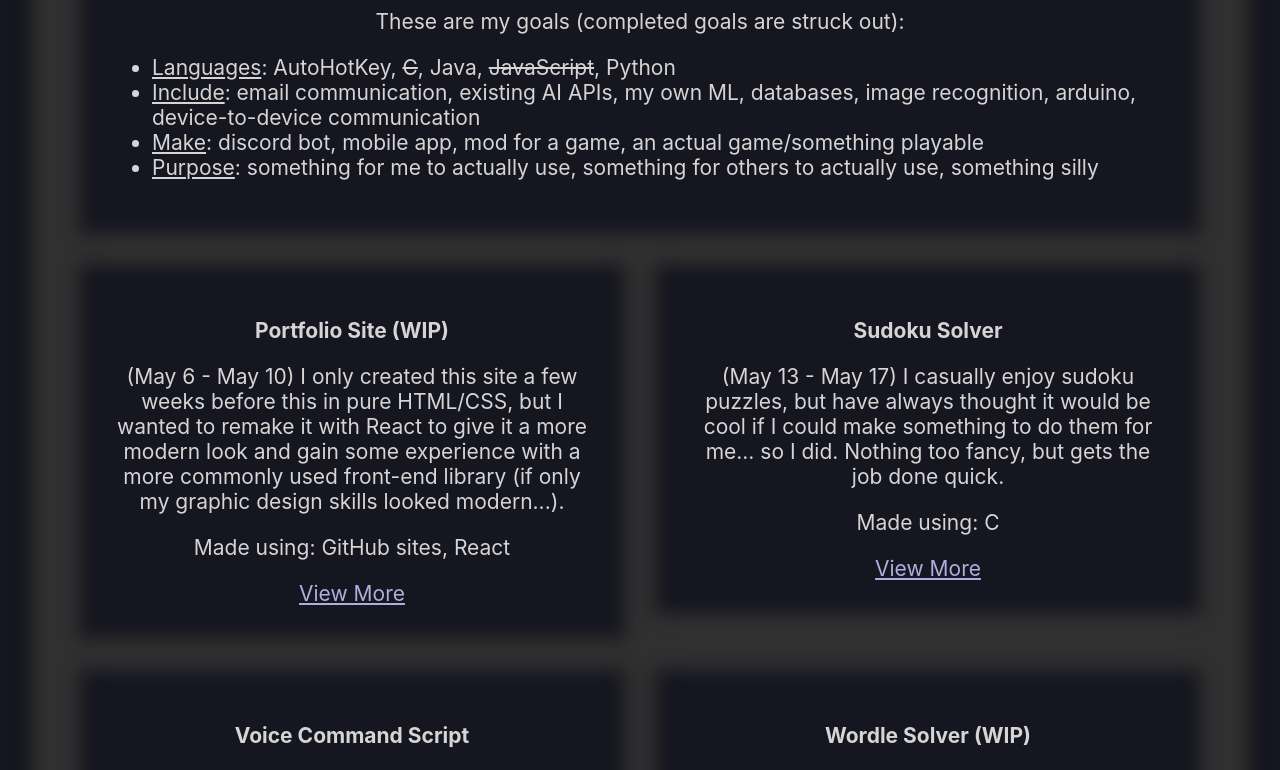
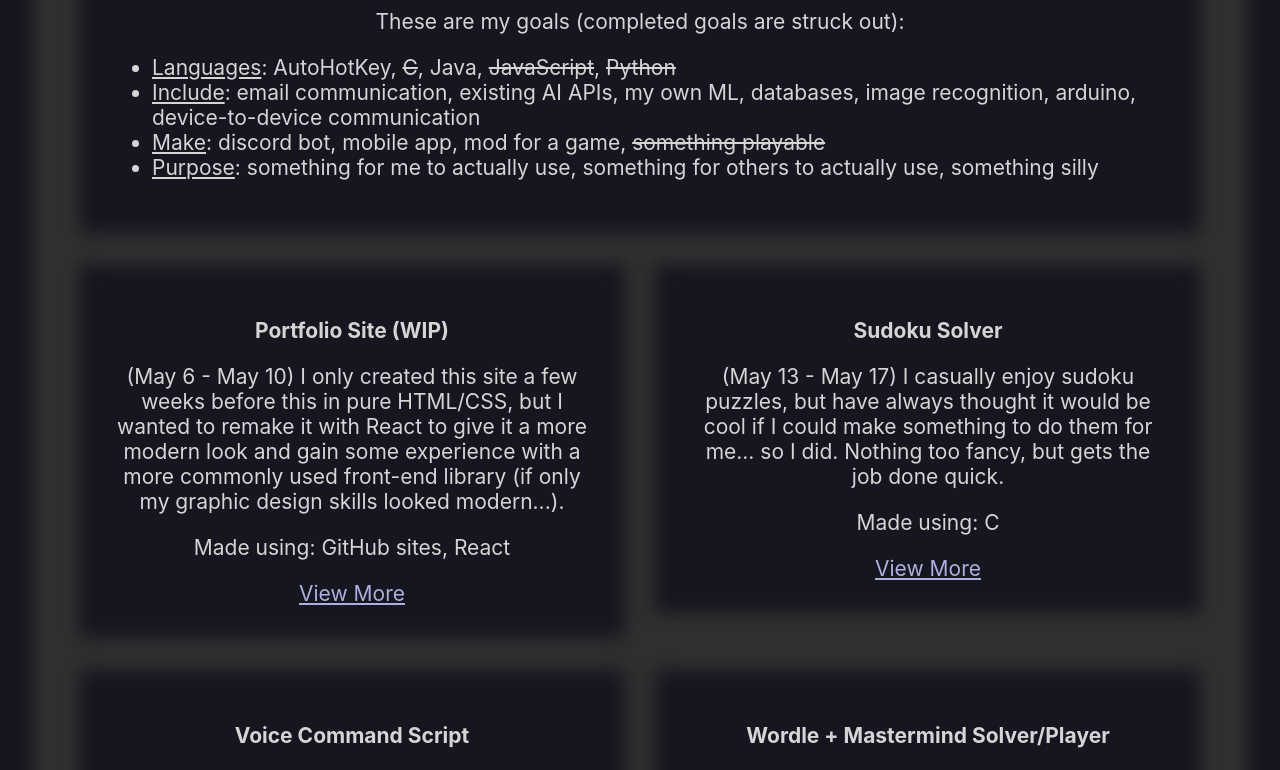
Before and after one commit to gavboi/gavboi.github.io, a React (Create React App) app: page / in a window 1280 px wide. Shown: the part 540-1310 px from the top of the page. Built offline with nearby package versions, Linux system fonts and the light colour scheme.

Commit message:
wordle solver update

```diff
--- a/package.json
+++ b/package.json
@@ -1,7 +1,7 @@
 {
   "name": "my-app",
   "homepage": "https://gavboi.github.io",
-  "version": "2.2.1",
+  "version": "2.3.0",
   "private": true,
   "dependencies": {
     "@testing-library/jest-dom": "^5.17.0",
--- a/src/App.js
+++ b/src/App.js
@@ -16,9 +16,9 @@ function App() {
 
 					<p>These are my goals (completed goals are struck out):</p>
 					<ul>
-						<li><u>Languages</u>: AutoHotKey, <s>C</s>, Java, <s>JavaScript</s>, Python</li>
+						<li><u>Languages</u>: AutoHotKey, <s>C</s>, Java, <s>JavaScript</s>, <s>Python</s></li>
 						<li><u>Include</u>: email communication, existing AI APIs, my own ML, databases, image recognition, arduino, device-to-device communication</li>
-						<li><u>Make</u>: discord bot, mobile app, mod for a game, an actual game/something playable</li>
+						<li><u>Make</u>: discord bot, mobile app, mod for a game, <s>something playable</s></li>
 						<li><u>Purpose</u>: something for me to actually use, something for others to actually use, something silly</li>
 					</ul>
 				</div>
@@ -44,11 +44,11 @@ function App() {
 					focusPage="https://github.com/gavboi/voice-commands"
 				/>
 				<Project
-					name="Wordle Solver"
-					wip={true}
-					details="(May 27 - May 31) ..."
-          madeWith={[]}
-					focusPage=""
+					name="Wordle + Mastermind Solver/Player"
+					wip={false}
+					details="(May 27 - May 31) Provides guesses for Wordle or Mastermind, or allows you to play against the script as it comes up with words. Wordle does not have the most optimal strategy for solves, but is still very effective, especially considering how simple it is."
+          madeWith={["Python"]}
+					focusPage="https://github.com/gavboi/wordle-solver"
 				/>
 				<Project
 					name="BTD6 Farming Script (Pre-existing)"
```
